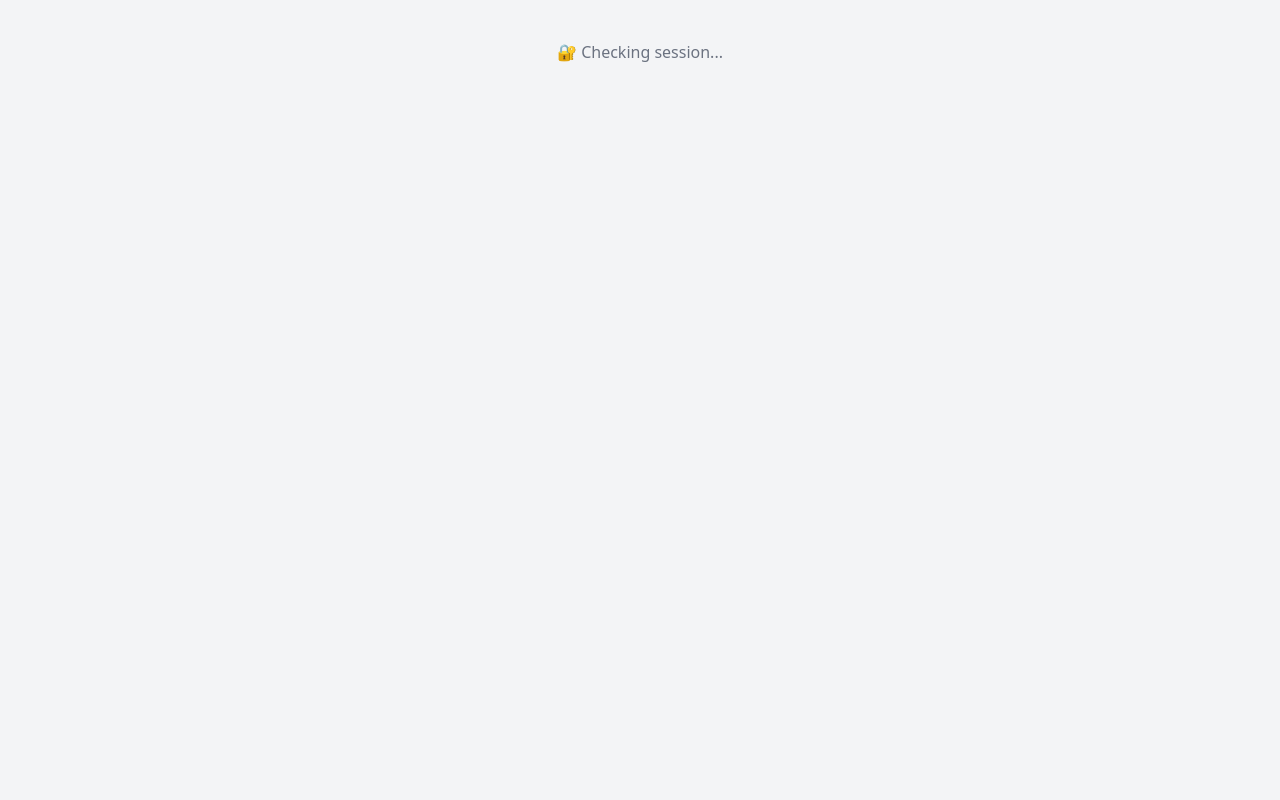
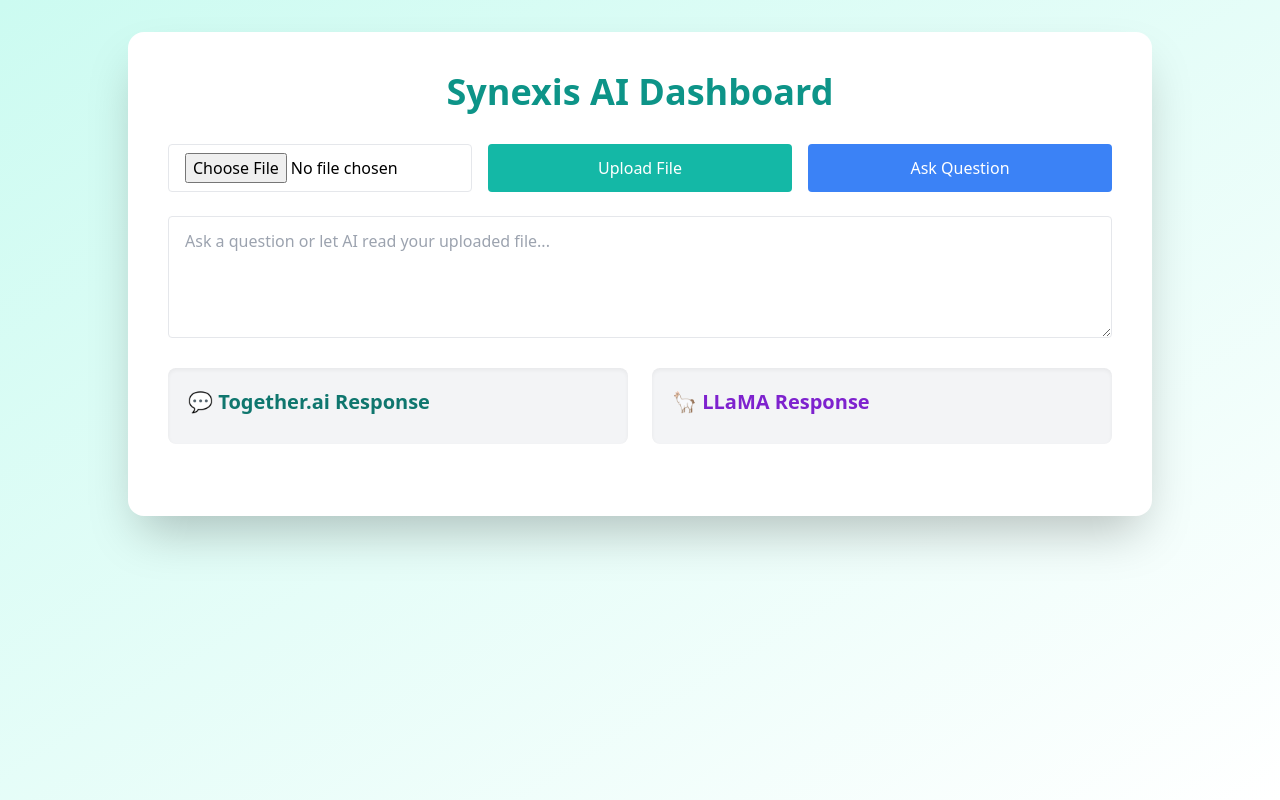
Before and after one commit to Kunal6694/synexis-ai-tutor, a React (Create React App) app in the folder frontend/: page /dashboard in a window 1280 px wide. Built offline with nearby package versions, Linux system fonts and the light colour scheme.

Commit message:
Final fix

```diff
--- a/frontend/src/pages/Dashboard.jsx
+++ b/frontend/src/pages/Dashboard.jsx
@@ -10,7 +10,7 @@
   const [rankedBetter, setRankedBetter] = useState("");
   const [rankedReason, setRankedReason] = useState("");
   const [loading, setLoading] = useState(false);
-  const [authChecked, setAuthChecked] = useState(false);
+
   const navigate = useNavigate();
 
 
@@ -55,7 +55,7 @@
     }
   };
 
-  if (!authChecked) return <p className="text-center mt-10 text-gray-500">🔐 Checking session...</p>;
+
 
   return (
     <div className="min-h-screen bg-gradient-to-br from-teal-100 to-white p-8">
```
